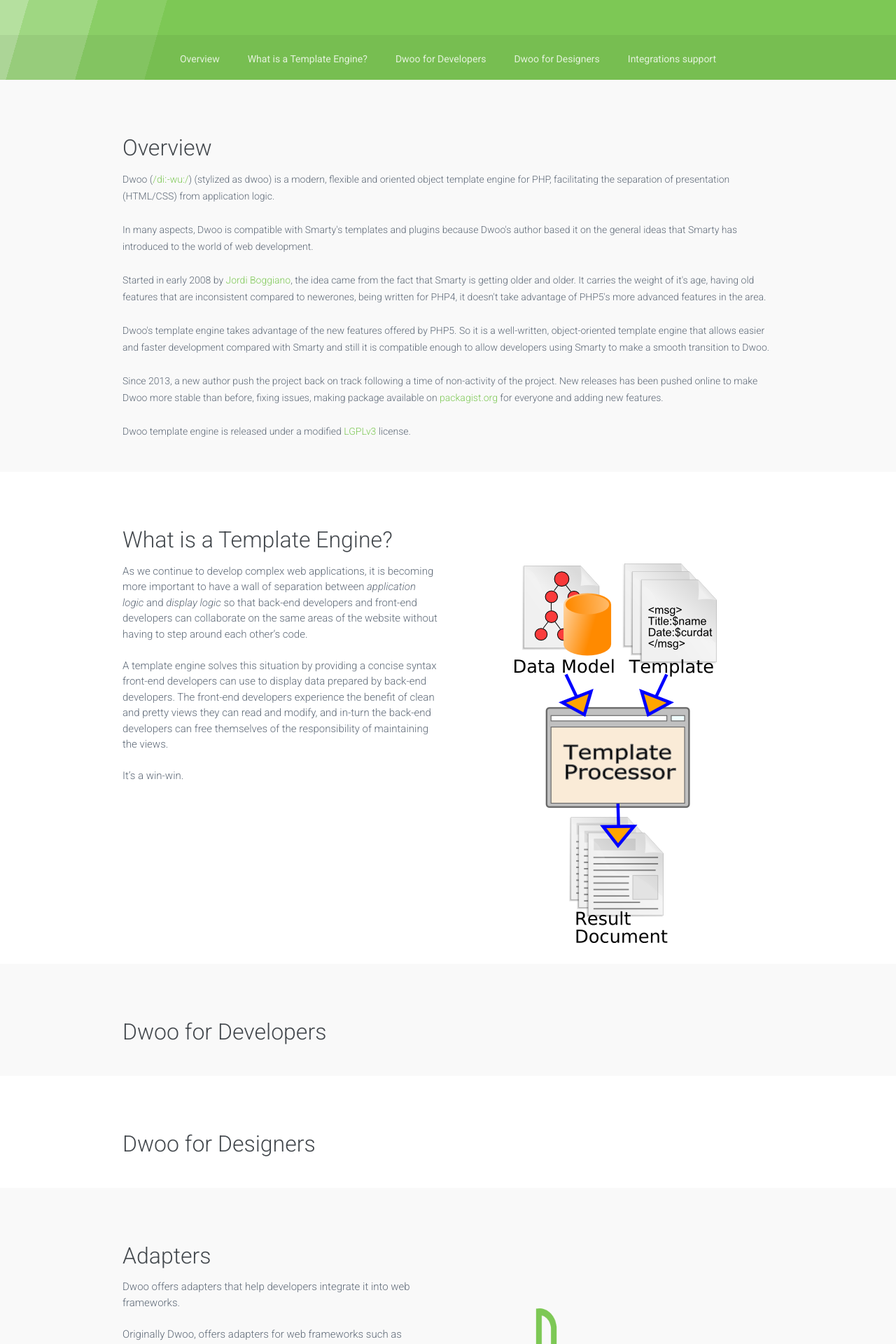
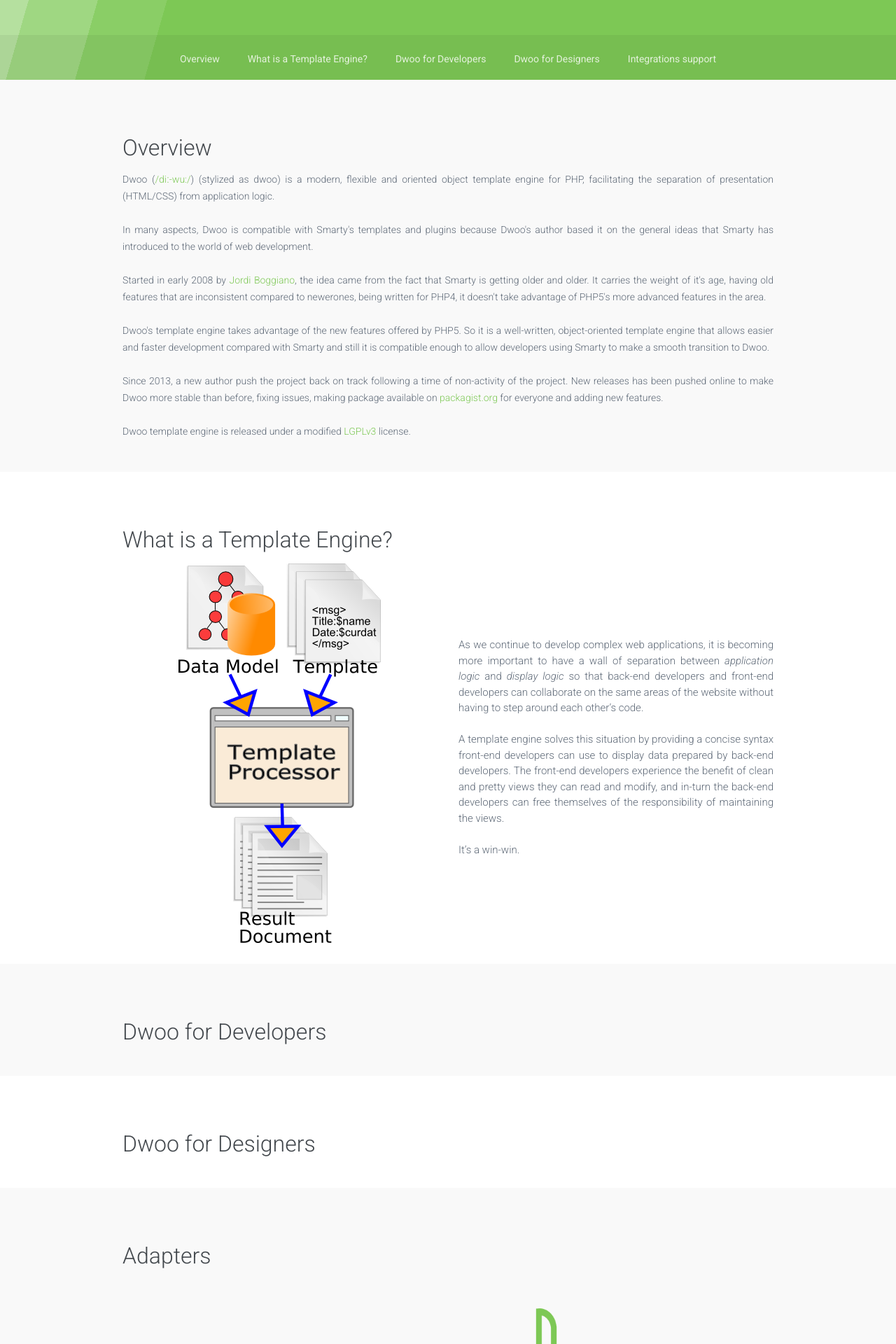
Before and after one commit to dwoo-project/docs, a Jekyll site: the page built from what-dwoo.html, in a window 1280 px wide. Shown: the part 350-2270 px from the top of the page at 70% size. Built offline with Jekyll 4.4.1, drawn with Linux system fonts in a browser that asks for light colours; nearby versions of some CDN libraries.

Commit message:
Update content

```diff
--- a/what-dwoo.html
+++ b/what-dwoo.html
@@ -9,7 +9,7 @@
     <section id="overview" class="bgc-light-gray pb-30 pt-80">
         <div class="container">
             <h2 class="mb-15">Overview</h2>
-            <p>
+            <p class="text-justify">
                 Dwoo (<a href="https://en.wikipedia.org/wiki/Help:IPA_for_English" target="_blank">/diː-wu:/</a>)
                 (stylized as dwoo) is a modern, flexible and oriented object template engine for PHP, facilitating the
                 separation of presentation (HTML/CSS) from application logic.<br><br>
@@ -39,9 +39,12 @@
     <section id="template-engine" class="pb-30 pt-80">
         <div class="container">
             <h2 class="mb-15">What is a Template Engine?</h2>
-            <div class="row">
+            <div class="row align-items-center">
+                <div class="col-xs-12 col-sm-5 col-md-5 offset-md-1">
+                    <img src="/assets/img/template-engine.png" class="img-responsive">
+                </div>
                 <div class="col-xs-12 col-sm-7 col-md-6">
-                    <p>
+                    <p class="text-justify">
                         As we continue to develop complex web applications, it is becoming more important to have a wall
                         of separation between <em>application logic</em> and <em>display logic</em> so that back-end
                         developers and front-end developers can collaborate on the same areas of the website without
@@ -52,9 +55,6 @@
                         can free themselves of the responsibility of maintaining the views.<br><br>
                         It’s a win-win.
                     </p>
-                </div>
-                <div class="col-xs-12 col-sm-5 col-md-5 offset-md-1">
-                    <img src="/assets/img/template-engine.png" class="img-responsive">
                 </div>
             </div>
         </div>
@@ -72,14 +72,15 @@
     <section id="integrations" class="bgc-light-gray pb-30 pt-80">
         <div class="container">
             <h2 class="mb-15">Adapters</h2>
-            <div class="row">
+            <div class="row align-items-center">
                 <div class="col-xs-12 col-sm-7 col-md-6">
-                    <p>
+                    <p class="text-justify">
                         Dwoo offers adapters that help developers integrate it into web frameworks.<br><br>
                         Originally Dwoo, offers adapters for web frameworks such as CakePHP, Zend Framework, Code
                         Igniter, Agavi and Yii.<br>
                         Since the version <strong>1.3.6</strong> a new adapter for Symfony is now available.<br><br>
-                        For more information about adapters, go to the <a href="/integrations/">integrations</a> page.
+                        For more information about adapters, go to the <a href="/integrations.html">integrations</a>
+                        page.
                     </p>
                 </div>
                 <div class="col-xs-12 col-sm-5 col-md-5 offset-md-1">
```
